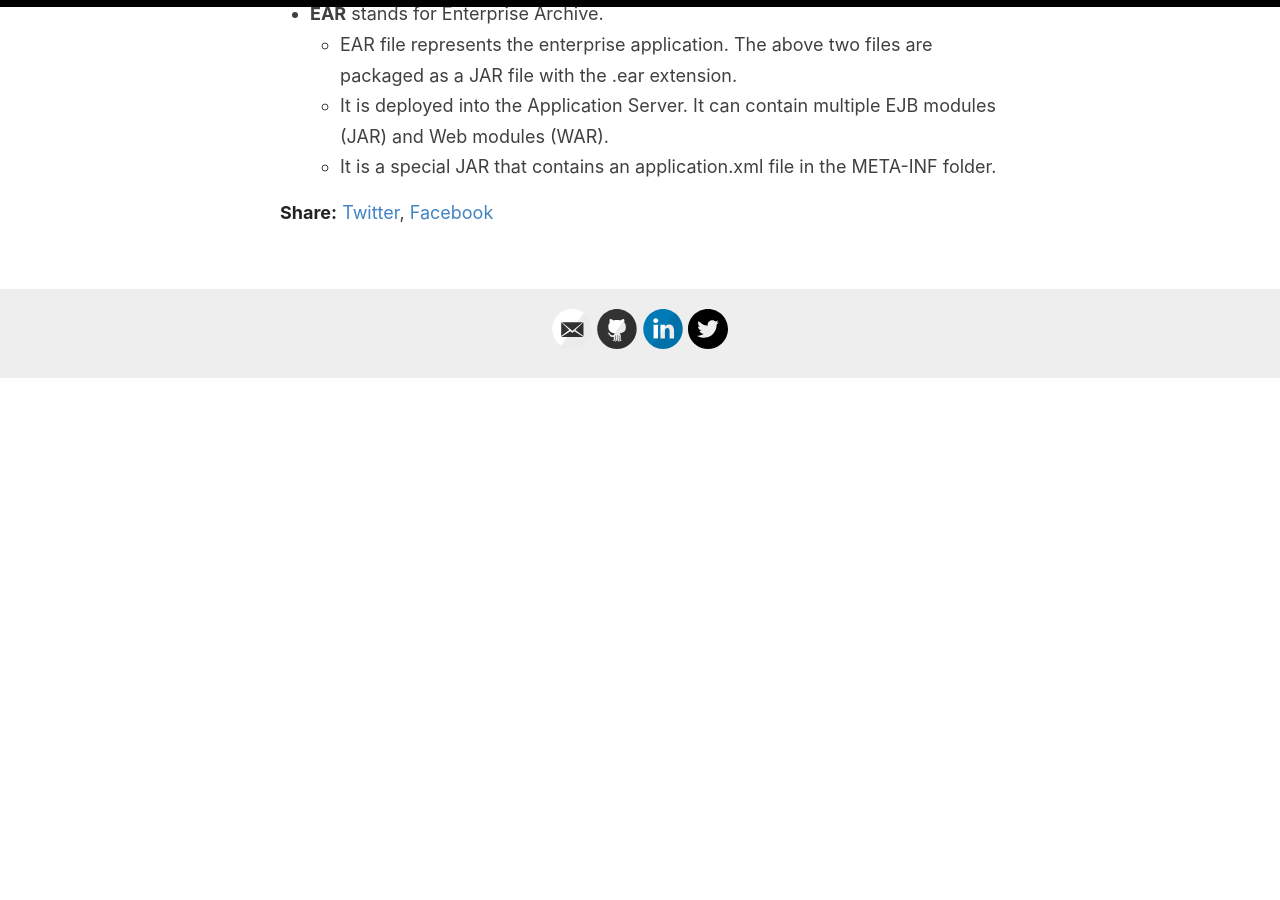
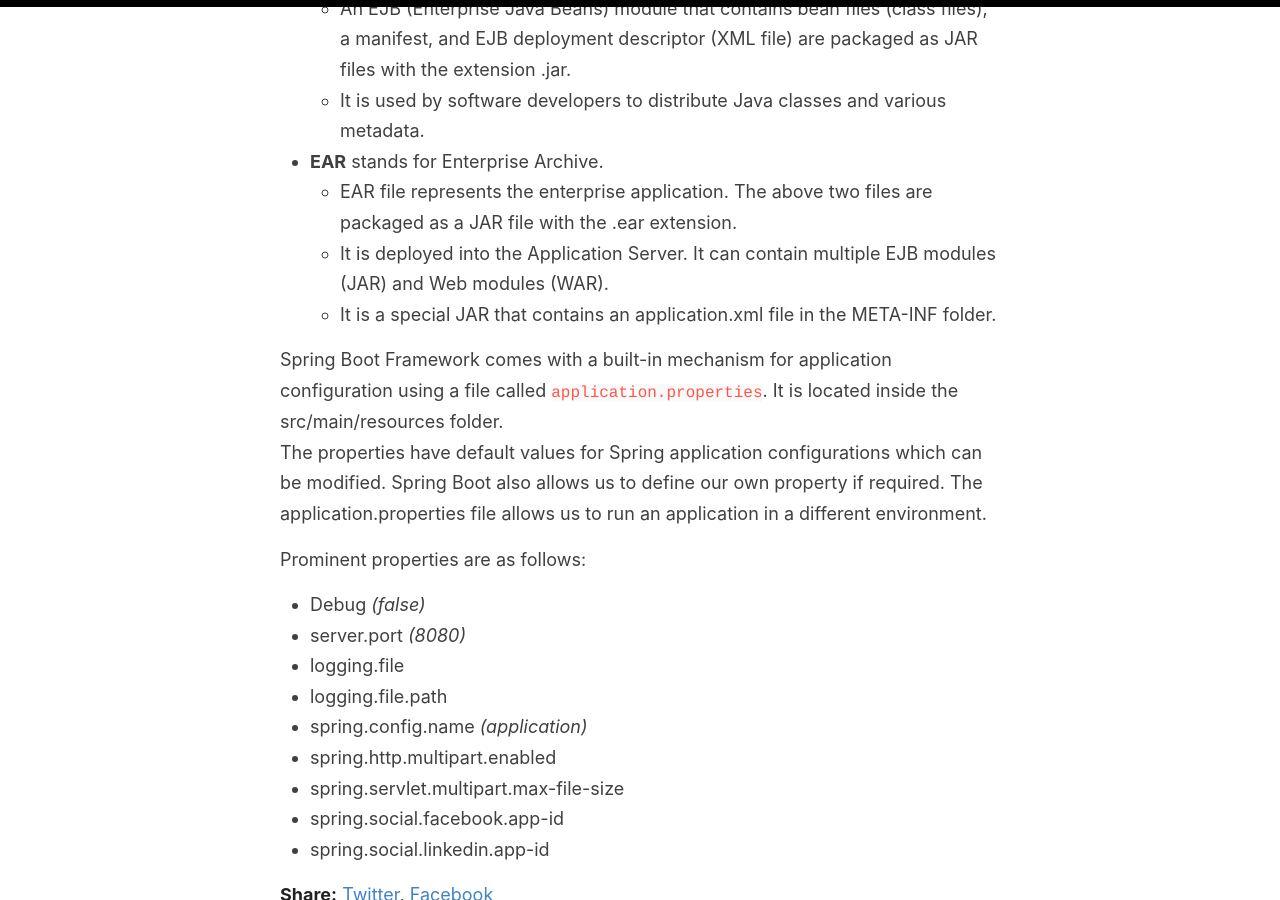
Before and after one commit to jaykay12/tech, a Jekyll site: the page built from _posts/2020-8-6-spring-boot.md, in a window 1280 px wide and 900 px high, scrolled down 11857 px. Built offline with Jekyll 4.4.1, drawn with Linux system fonts in a browser that asks for light colours; before the commit the page ends 12235 px from its top, so only the background shows below that; some of the changed text lies outside the part shown.

Commit message:
Beautified Spring boot article

````diff
--- a/_posts/2020-8-6-spring-boot.md
+++ b/_posts/2020-8-6-spring-boot.md
@@ -69,7 +69,8 @@
 - Offers several plugins for working with an embedded and in-memory database such as H2.
 - Comes with the concept of starter in pom.xml file that internally takes care of downloading the dependencies JARs based on the requirement.
 
----
+
+![Spring Boot Architecture Flow](../assets/images/SB-2.png)
 
 **Layers in Spring Boot:**
 - Presentation Layer :
@@ -260,7 +260,7 @@
 - spring-boot-starter-jetty
 - spring-boot-starter-undertow
 
-**Spring Boot Starter Parent**
+#### **Spring Boot Starter Parent**
 spring-boot-starter-parent is a project starter. It provides default configurations for the Spring applications. It is used internally by all dependencies. Majority of Spring Boot projects use spring-boot-starter-parent as a parent in pom.xml file.
 
 ```xml
@@ -277,7 +277,7 @@
 
 Spring Boot Starter Parent defines spring-boot-dependencies as a parent pom. It inherits dependency management from spring-boot-dependencies.
 
-**Spring Boot Starter Web**
+#### **Spring Boot Starter Web**
 There are two important features of spring-boot-starter-web, it is compatible for web development & auto-configurable nature.
 
 ```xml
@@ -308,23 +308,23 @@
     </dependency>
 ```
 
-**Spring Boot Starter Actuator**
+#### **Spring Boot Starter Actuator**
 Basically a sub-project of the Spring Boot Framework. It includes a number of additional features that help us to monitor and manage the Spring Boot application. If we want to get production-ready features in an application, we should use the Spring Boot actuator.
 
 3 main features:
 
-- <ins>Endpoint:</ins> The actuator endpoints allows us to monitor and interact with the application. Spring Boot provides a number of built-in endpoints. We can also create our own endpoint. We can enable and disable each endpoint individually. For example, the /health endpoint provides the basic health information of an application.
+- <ins>**Endpoint:**</ins> The actuator endpoints allows us to monitor and interact with the application. Spring Boot provides a number of built-in endpoints. We can also create our own endpoint. We can enable and disable each endpoint individually. For example, the /health endpoint provides the basic health information of an application.
 
-- <ins>Metrics:</ins> Spring Boot Actuator provides dimensional metrics by integrating with the micrometer. The micrometer is integrated into Spring Boot. It is the instrumentation library powering the delivery of application metrics from Spring.
+- <ins>**Metrics:**</ins> Spring Boot Actuator provides dimensional metrics by integrating with the micrometer. The micrometer is integrated into Spring Boot. It is the instrumentation library powering the delivery of application metrics from Spring.
 
-- <ins>Audit:</ins> Spring Boot provides a flexible audit framework that publishes events to an AuditEventRepository. It automatically publishes the authentication events if spring-security is in execution.
+- <ins>**Audit:**</ins> Spring Boot provides a flexible audit framework that publishes events to an AuditEventRepository. It automatically publishes the authentication events if spring-security is in execution.
 
 We can enable actuator by injecting the dependency spring-boot-starter-actuator in the pom.xml file.
 
-**Spring Boot Starter Test**
+#### **Spring Boot Starter Test**
 The spring-boot-starter-test is the primary dependency for the test. It contains the majority of elements required for our tests.
 
-We have to write different types of tests(unit tests, integration tests, functional tests) for testing & automating the health of application.
+We have to write different types of tests (unit tests, integration tests, functional tests) for testing & automating the health of application.
 
 ```xml
     <dependency>
@@ -336,7 +336,7 @@
 ```
 
 It pulls all the dependencies related to test. After adding it, we can build up a simple unit test.
-_<scope>test</scope>_: It means when the application is bundled and packaged for deployment, any dependency that is declared with the test scopes is ignored. The test scope dependencies are only available when running in the development and Maven test modes.
+`<scope>test</scope>`: It means when the application is bundled and packaged for deployment, any dependency that is declared with the test scopes is ignored. The test scope dependencies are only available when running in the development and Maven test modes.
 
 ## Spring Boot Packaging
 
@@ -359,3 +359,17 @@
      - EAR file represents the enterprise application. The above two files are packaged as a JAR file with the .ear extension.
      - It is deployed into the Application Server. It can contain multiple EJB modules (JAR) and Web modules (WAR).
      - It is a special JAR that contains an application.xml file in the META-INF folder.
+
+Spring Boot Framework comes with a built-in mechanism for application configuration using a file called `application.properties`. It is located inside the src/main/resources folder.
+The properties have default values for Spring application configurations which can be modified. Spring Boot also allows us to define our own property if required. The application.properties file allows us to run an application in a different environment.
+
+Prominent properties are as follows:
+- Debug _(false)_
+- server.port _(8080)_
+- logging.file
+- logging.file.path
+- spring.config.name _(application)_
+- spring.http.multipart.enabled
+- spring.servlet.multipart.max-file-size
+- spring.social.facebook.app-id
+- spring.social.linkedin.app-id
````
Also changed, not shown: other parts of _posts/2020-8-6-spring-boot.md (+0 -1 lines).
